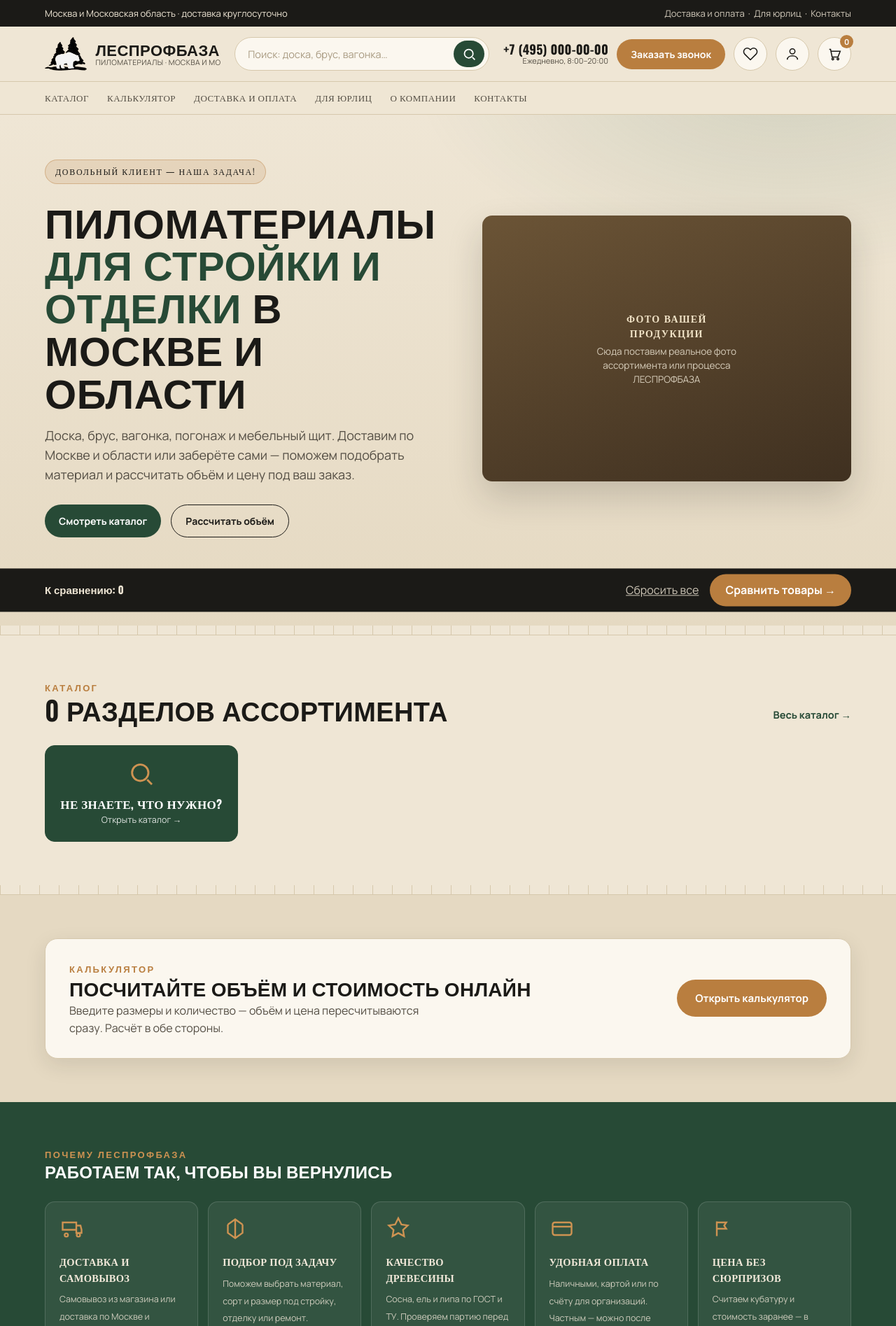
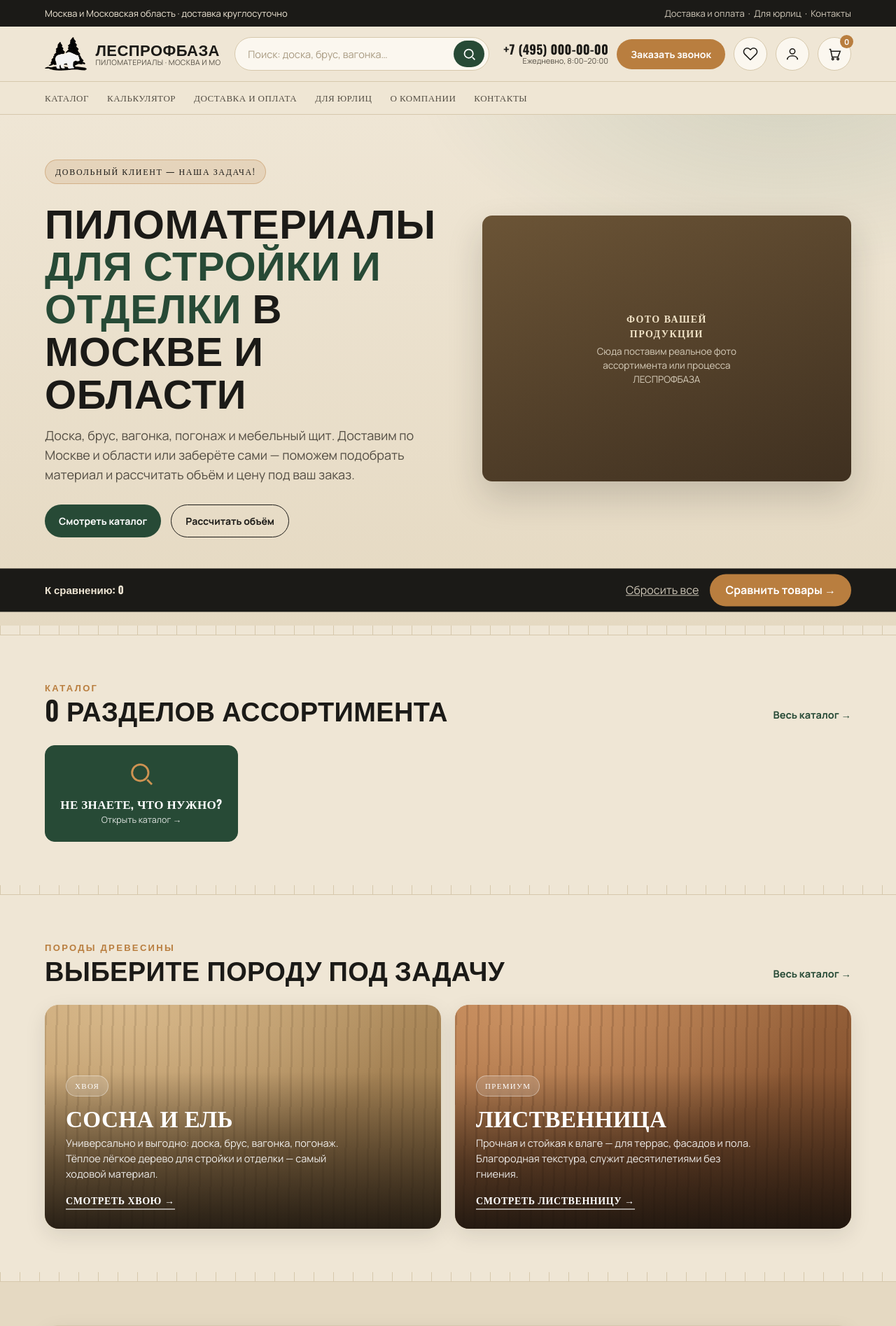
Before and after one commit to rubrub2003-afk/lesprofbaza, a Django app: page / in a window 1280 px wide. Shown: the top 1895 px of the page at 70% size. Run offline with Django 5.2, Linux system fonts and the light colour scheme; data comes from the database, SQL or seed files in the repository; data that the repository does not hold is empty.

Commit message:
Сужение: overflow-x:clip (body больше не второй скролл-контейнер); лиственница — цены по сортам таблицей в описании; главная: блок пород (Хвоя/Лиственница) со стилизованными визуалами + авто-фильтр ?spec; маркетинговые тексты разделов и карточки; benefit-описание товара

```diff
--- a/catalog/management/commands/import_price.py
+++ b/catalog/management/commands/import_price.py
@@ -188,8 +188,10 @@ def parse_larch(ws):
             if not price:
                 continue
             size = f"{th} × {wd}" if wd else f"{th}"
-            desc = "Цены по сортам (₽/м²): " + ", ".join(
-                f"{k} — {num(v)}" for k, v in sorts.items() if num(v))
+            rows = "".join(f"<tr><td>{k}</td><td>{num(v):,} ₽</td></tr>".replace(",", " ")
+                           for k, v in sorts.items() if num(v))
+            desc = ('<p class="sortnote">Цена зависит от сорта древесины (за м²):</p>'
+                    '<table class="sorts"><tr><th>Сорт</th><th>Цена</th></tr>' + rows + '</table>')
             out.append(dict(base=base, group=group, standard="", grade="Прима",
                             size=size, price=price, unit="m2", species=species,
                             thickness=th, width=wd, length=None, desc=desc))
--- a/static/css/calc.css
+++ b/static/css/calc.css
@@ -1,7 +1,7 @@
 :root{--sand:#EFE6D5;--sand-deep:#E5D9C2;--paper:#FBF7EF;--ink:#1B1A17;--ink-soft:#544E44;--forest:#274A36;--forest-2:#326049;--pine:#B97E3F;--pine-2:#CE9352;--line:#D6C8AC;--shadow:0 16px 40px rgba(27,26,23,.14)}
 *{box-sizing:border-box;margin:0;padding:0}
 html{overflow-y:scroll}
-html,body{overflow-x:hidden}
+html,body{overflow-x:clip}
 body{font-family:'Manrope',system-ui,sans-serif;color:var(--ink);background:radial-gradient(640px 400px at 85% -12%,rgba(50,96,73,.12),transparent 60%),linear-gradient(180deg,var(--sand),var(--sand-deep));min-height:100vh;-webkit-font-smoothing:antialiased}
 .num{font-variant-numeric:tabular-nums}a{color:inherit;text-decoration:none}
 .top{max-width:1040px;margin:0 auto;padding:12px 24px;display:flex;align-items:center;justify-content:space-between}
--- a/static/css/cart.css
+++ b/static/css/cart.css
@@ -1,7 +1,7 @@
 :root{--sand:#EFE6D5;--sand-deep:#E5D9C2;--paper:#FBF7EF;--ink:#1B1A17;--ink-soft:#544E44;--forest:#274A36;--forest-2:#326049;--pine:#B97E3F;--pine-2:#CE9352;--line:#D6C8AC;--radius:14px;--shadow:0 10px 30px rgba(27,26,23,.10)}
 *{box-sizing:border-box;margin:0;padding:0}
 html{overflow-y:scroll}
-html,body{overflow-x:hidden;max-width:100%}
+html,body{overflow-x:clip;max-width:100%}
 body{font-family:'Manrope',system-ui,sans-serif;color:var(--ink);background:var(--sand);line-height:1.55;-webkit-font-smoothing:antialiased;min-height:100vh;display:flex;flex-direction:column}
 h1,h2,h3,h4{font-family:'Oswald',sans-serif;font-weight:600;letter-spacing:.01em;text-transform:uppercase}
 .num{font-variant-numeric:tabular-nums}a{color:inherit;text-decoration:none}
--- a/static/css/catalog.css
+++ b/static/css/catalog.css
@@ -1,7 +1,7 @@
 :root{--sand:#EFE6D5;--sand-deep:#E5D9C2;--paper:#FBF7EF;--ink:#1B1A17;--ink-soft:#544E44;--forest:#274A36;--forest-2:#326049;--pine:#B97E3F;--pine-2:#CE9352;--line:#D6C8AC;--radius:14px;--shadow:0 10px 30px rgba(27,26,23,.10);--shadow-lg:0 22px 50px rgba(27,26,23,.18)}
 *{box-sizing:border-box;margin:0;padding:0}
 html{overflow-y:scroll}
-body{overflow-x:hidden;max-width:100%}
+body{overflow-x:clip;max-width:100%}
 body{font-family:'Manrope',system-ui,sans-serif;color:var(--ink);background:var(--sand);line-height:1.55;-webkit-font-smoothing:antialiased;min-height:100vh;display:flex;flex-direction:column}
 h1,h2,h3{font-family:'Oswald',sans-serif;font-weight:600;letter-spacing:.01em;text-transform:uppercase}
 .num{font-variant-numeric:tabular-nums}a{color:inherit;text-decoration:none}
--- a/static/css/main.css
+++ b/static/css/main.css
@@ -9,7 +9,7 @@
 *{box-sizing:border-box;margin:0;padding:0}
 html{overflow-y:scroll}
 html{scroll-behavior:smooth}
-body{overflow-x:hidden;max-width:100%}
+body{overflow-x:clip;max-width:100%}
 body{font-family:'Manrope',system-ui,sans-serif;color:var(--ink);background:var(--sand);line-height:1.55;-webkit-font-smoothing:antialiased}
 h1,h2,h3,.display{font-family:'Oswald',sans-serif;font-weight:600;letter-spacing:.01em;line-height:1.05;text-transform:uppercase}
 .num{font-variant-numeric:tabular-nums;font-feature-settings:"tnum"}
@@ -119,6 +119,24 @@ section{padding:62px 0}
 .cat.search-tile{background:var(--forest);border-color:var(--forest);justify-content:center;align-items:center;text-align:center;color:#fff;padding:20px}
 .cat.search-tile .ico{width:40px;height:40px;color:var(--pine-2);margin-bottom:10px}
 .cat.search-tile b{color:#fff}.cat.search-tile small{color:rgba(255,255,255,.85)}
+
+/* блоки пород */
+.spec-grid{display:grid;grid-template-columns:1fr 1fr;gap:20px}
+.spec-card{position:relative;min-height:320px;border-radius:20px;overflow:hidden;display:flex;align-items:flex-end;box-shadow:var(--shadow);transition:transform .25s,box-shadow .3s}
+.spec-card:hover{transform:translateY(-5px);box-shadow:var(--shadow-lg)}
+.spec-card::before{content:"";position:absolute;inset:0;transition:transform .5s}
+.spec-card:hover::before{transform:scale(1.05)}
+.sc-pine::before{background:repeating-linear-gradient(91deg,rgba(70,48,24,.13) 0 3px,transparent 3px 16px),radial-gradient(120% 120% at 20% 0,#e2c191,transparent 60%),linear-gradient(160deg,#cda874,#8f6c40)}
+.sc-larch::before{background:repeating-linear-gradient(91deg,rgba(60,30,14,.16) 0 3px,transparent 3px 16px),radial-gradient(120% 120% at 20% 0,#d69a68,transparent 60%),linear-gradient(160deg,#b87c4c,#6f3f22)}
+.spec-card::after{content:"";position:absolute;inset:0;background:linear-gradient(180deg,rgba(20,16,12,.05) 30%,rgba(20,16,12,.86) 100%)}
+.sc-body{position:relative;z-index:2;padding:28px 30px;color:#fff}
+.sc-tag{display:inline-block;font-family:'Oswald';text-transform:uppercase;letter-spacing:.12em;font-size:11px;background:rgba(255,255,255,.16);border:1px solid rgba(255,255,255,.4);backdrop-filter:blur(4px);padding:5px 12px;border-radius:999px;margin-bottom:12px}
+.spec-card h3{font-family:'Oswald';text-transform:uppercase;font-size:clamp(26px,2.6vw,34px);color:#fff;line-height:1.05}
+.sc-body p{color:rgba(255,255,255,.9);font-size:14.5px;line-height:1.5;max-width:28em;margin:10px 0 14px}
+.sc-go{font-family:'Oswald';text-transform:uppercase;letter-spacing:.04em;font-size:14px;font-weight:600;color:#fff;border-bottom:2px solid rgba(255,255,255,.55);padding-bottom:2px;transition:border-color .2s}
+.spec-card:hover .sc-go{border-color:#fff}
+@media(max-width:760px){.spec-grid{grid-template-columns:1fr}.spec-card{min-height:240px}}
+
 
 /* товары */
 .prods{display:grid;grid-template-columns:repeat(4,minmax(0,1fr));gap:18px}
--- a/templates/catalog/product.html
+++ b/templates/catalog/product.html
@@ -57,7 +57,7 @@
 
   <section>
     <div class="tabs"><button class="on" onclick="tab(this,'desc')">Описание</button><button onclick="tab(this,'spec')">Характеристики</button>{% if site.show_product_reviews %}<button onclick="tab(this,'rev')">Отзывы{% if product.avg_rating %} · {{ product.avg_rating }}{% endif %}</button>{% endif %}</div>
-    <div id="t-desc" class="tabpane on"><p class="desc">{% if product.description %}{{ product.description|linebreaksbr }}{% else %}Качественный пиломатериал из {{ product.get_species_display|lower }}. Подходит для строительства и отделки. Возможен распил под размер по согласованию с менеджером.{% endif %}</p></div>
+    <div id="t-desc" class="tabpane on"><div class="desc">{% if product.description %}{{ product.description|safe }}{% else %}<p>{{ product.name }} — {{ product.get_species_display|lower }}, сухой и ровный погонаж под стройку и отделку. Проверяем каждую партию перед отгрузкой, поможем с расчётом объёма и подберём под вашу задачу.</p><p>Возможен распил под размер и доставка по Москве и области в удобное время. Для частных лиц — оплата после доставки.</p>{% endif %}</div></div>
     <div id="t-spec" class="tabpane"><table class="spec"><tr><td>Порода</td><td>{{ product.get_species_display }}</td></tr>{% if product.grade %}<tr><td>Сорт</td><td>{{ product.grade }}</td></tr>{% endif %}{% if product.standard %}<tr><td>Стандарт</td><td>{{ product.standard }}</td></tr>{% endif %}<tr><td>Размер</td><td class="num">{{ product.dimensions_units }}</td></tr>{% if product.volume_per_piece %}<tr><td>Объём 1 шт</td><td class="num">{{ product.volume_per_piece|floatformat:3 }} м³</td></tr>{% endif %}<tr><td>Цена</td><td class="num">{{ product.price|floatformat:0|intcomma }} {{ product.get_unit_display }}</td></tr></table></div>
     {% if site.show_product_reviews %}
     <div id="t-rev" class="tabpane">
--- a/templates/home.html
+++ b/templates/home.html
@@ -30,6 +30,32 @@
       </a>
       {% endfor %}
       <a class="cat search-tile reveal" href="{% url 'catalog:index' %}"><svg class="ico" viewBox="0 0 24 24" fill="none" stroke="currentColor" stroke-width="1.7"><circle cx="11" cy="11" r="7"/><path d="M21 21l-4-4"/></svg><b>Не знаете, что нужно?</b><small>Открыть каталог →</small></a>
+    </div>
+  </div>
+</section>
+
+<div class="ruler"></div>
+
+<section class="species">
+  <div class="wrap">
+    <div class="sec-head reveal"><div><span class="eyebrow">Породы древесины</span><h2>Выберите породу под задачу</h2></div><a class="link" href="{% url 'catalog:index' %}">Весь каталог →</a></div>
+    <div class="spec-grid">
+      <a class="spec-card sc-pine reveal" href="{% url 'catalog:index' %}?spec=pine_spruce">
+        <div class="sc-body">
+          <span class="sc-tag">Хвоя</span>
+          <h3>Сосна и ель</h3>
+          <p>Универсально и выгодно: доска, брус, вагонка, погонаж. Тёплое лёгкое дерево для стройки и отделки — самый ходовой материал.</p>
+          <span class="sc-go">Смотреть хвою →</span>
+        </div>
+      </a>
+      <a class="spec-card sc-larch reveal" href="{% url 'catalog:index' %}?spec=larch">
+        <div class="sc-body">
+          <span class="sc-tag">Премиум</span>
+          <h3>Лиственница</h3>
+          <p>Прочная и стойкая к влаге — для террас, фасадов и пола. Благородная текстура, служит десятилетиями без гниения.</p>
+          <span class="sc-go">Смотреть лиственницу →</span>
+        </div>
+      </a>
     </div>
   </div>
 </section>
```
Also changed, not shown: content/management/commands/seed_demo.py (+7 -7 lines), static/css/product.css (+8 -2 lines), templates/catalog/list.html (+5 -2 lines).
